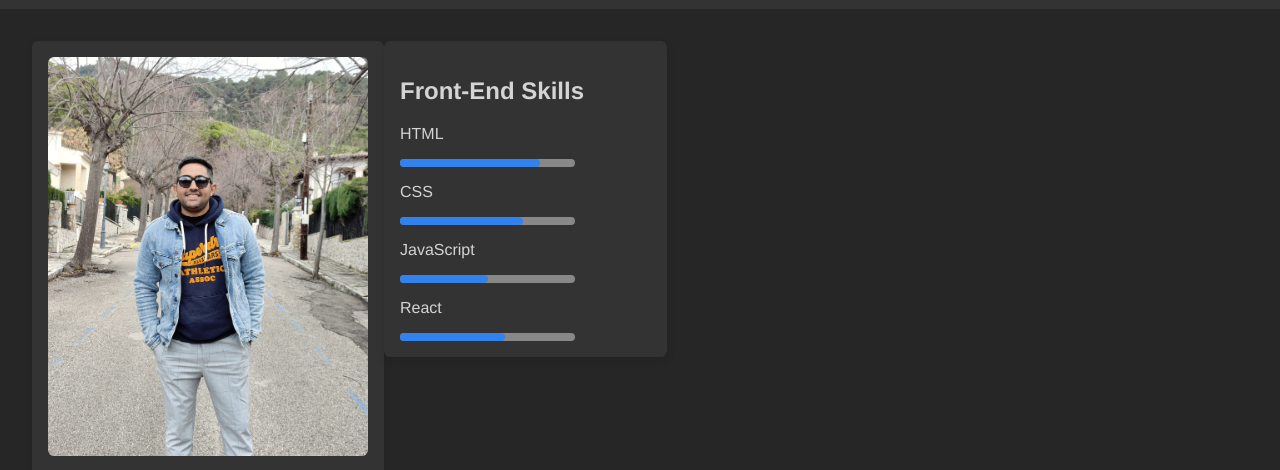
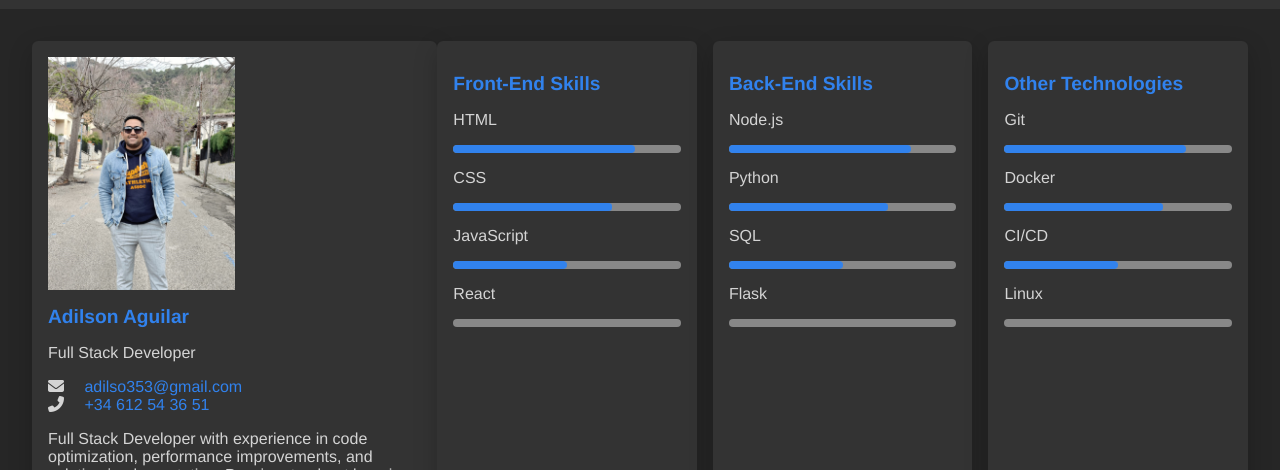
Before and after one commit to adilsoN353/portfolio-inicial-main, a plain HTML site: page index.html in a window 1280 px wide. Shown: the part 66-536 px from the top of the page. Drawn offline with Linux system fonts and the light colour scheme.

Commit message:
modificacion css

```diff
--- a/css/styles.css
+++ b/css/styles.css
@@ -248,7 +248,6 @@ body.dark {
     --skills-bar-length: 0%;
 }
 
-/* Global styles */
 * {
     box-sizing: border-box;
 }
@@ -259,8 +258,8 @@ a {
 }
 
 img {
-    max-width: 100%;
-    display: block;
+    max-width: 50%;
+    display: grid;
 }
 
 body {
@@ -277,7 +276,6 @@ body.dark {
     --bg-card-color: hsl(0, 0%, 20%);
 }
 
-/* Header styles */
 .header {
     display: flex;
     align-items: center;
@@ -317,14 +315,13 @@ body.dark {
     height: 30px;
     border: 1px solid var(--text-color);
     cursor: pointer;
-    transition: transform 0.3s;
+    transition: transform 0.3s ease-in-out;
 }
 
 .colors__item:hover {
-    transform: scale(1.1);
+    transform: scale(1.2);
 }
 
-/* Main and column layout */
 .main {
     display: grid;
     padding: 2em;
@@ -332,46 +329,37 @@ body.dark {
 
 @media screen and (min-width: 720px) {
     .main {
-        grid-template-columns: min-content 1fr;
+        grid-template-columns: 1fr 2fr;
     }
 }
 
 .column {
     display: grid;
-    gap: 0.5em;
+    gap: 1em;
 }
 
 @media screen and (min-width: 720px) {
     .column--right {
         grid-template-columns: repeat(3, 1fr);
-        grid-template-rows: repeat(3, min-content);
     }
 }
 
-/* Card styles */
 .card {
     padding: 1em;
     background-color: var(--bg-card-color);
     border-radius: var(--border-radius);
-    box-shadow: 0px 4px 10px rgba(0, 0, 0, 0.1);
-    transition: box-shadow 0.3s;
+    box-shadow: 0 0.5em 1.5em rgba(0, 0, 0, 0.2);
 }
 
-.card:hover {
-    box-shadow: 0px 6px 15px rgba(0, 0, 0, 0.2);
+.card__title {
+    font-size: 1.2rem;
+    color: var(--primary-color);
 }
 
-.card__image-container {
-    min-width: 320px;
-    border-radius: var(--border-radius);
-    overflow: hidden;
-}
-
-/* Skills section with animations */
 .skills__bar,
 .skills__bar::after {
     position: relative;
-    width: 175px;
+    width: 100%;
     height: 8px;
     background-color: #888;
     border-radius: var(--border-radius);
@@ -381,9 +369,8 @@ body.dark {
 .skills__bar::after {
     content: "";
     position: absolute;
-    left: -175px;
+    left: -100%;
     background-color: var(--primary-color);
-    transition: var(--transition);
     animation: skills-bar-fill 2s ease-in-out forwards;
 }
 
@@ -399,17 +386,12 @@ body.dark {
     --skills-bar-length: 50%;
 }
 
-.skills__bar--60::after {
-    --skills-bar-length: 60%;
-}
-
 @keyframes skills-bar-fill {
     to {
         transform: translateX(var(--skills-bar-length));
     }
 }
 
-/* Icon styles */
 .icon {
     margin-right: 1em;
 }
--- a/index.html
+++ b/index.html
@@ -88,42 +88,30 @@
 
 
 
-
 <!DOCTYPE html>
 <html lang="en">
 
 <head>
-  <!-- Meta tags importantes para la compatibilidad y el responsive design -->
   <meta charset="UTF-8" />
   <meta http-equiv="X-UA-Compatible" content="IE=edge" />
   <meta name="viewport" content="width=device-width, initial-scale=1.0" />
-
-  <!-- Archivo CSS externo para estilos globales -->
   <link rel="stylesheet" href="css/styles.css" />
-
-  <!-- Enlace a Font Awesome para iconos de redes sociales y otros íconos útiles -->
   <link href="https://cdnjs.cloudflare.com/ajax/libs/font-awesome/6.0.0-beta3/css/all.min.css" rel="stylesheet">
-
-  <!-- Título de la página -->
   <title>Portfolio</title>
 </head>
 
 <body class="dark">
-  <!-- Encabezado que incluye el interruptor de tema (dark/light) y los colores temáticos -->
+  <!-- Header -->
   <header class="header">
-    <!-- Contenedor para el interruptor de tema -->
     <div class="switches">
       <div id="toggle-theme" class="toggle-theme">
-        <!-- Icono de tema (luna/sol) para cambiar entre modo oscuro y claro -->
         <img id="toggle-icon" src="assets/icons/moon.svg" alt="icon theme" class="toggle-theme__icon">
-        <!-- Texto que indica el modo actual -->
         <p id="toggle-text" class="toggle-theme__text">Dark Mode</p>
       </div>
     </div>
 
-    <!-- Contenedor de colores para cambiar el color primario del tema -->
+    <!-- Color Picker -->
     <div id="toggle-colors" class="colors">
-      <!-- Cada div representa un color diferente, que se puede seleccionar para personalizar el tema -->
       <div data-color="hsl(214, 84%, 56%)" class="colors__item colors__item--blue"></div>
       <div data-color="hsl(150, 84%, 56%)" class="colors__item colors__item--green"></div>
       <div data-color="hsl(276, 84%, 56%)" class="colors__item colors__item--purple"></div>
@@ -131,36 +119,27 @@
     </div>
   </header>
 
-  <!-- Contenido principal de la página -->
+  <!-- Main Content -->
   <main class="main">
-    <!-- Columna izquierda donde se encuentra la tarjeta del perfil -->
+    <!-- Left Column: Personal Info -->
     <section class="column column--left">
-      <!-- Tarjeta del perfil personal -->
       <article class="card card--profile">
-        <!-- Contenedor de la imagen del perfil -->
         <div class="card__image-container">
-          <!-- Imagen del perfil (debería ser una imagen personal) -->
           <img src="/assets/images/image.svg.jpg" alt="Profile Image" />
         </div>
         <div class="card-header">
-          <!-- Nombre del desarrollador -->
           <h2 class="card__title">Adilson Aguilar</h2>
-          <!-- Título profesional -->
           <p class="card__subtitle">Full Stack Developer</p>
         </div>
         <div class="card__body">
-          <!-- Información de contacto -->
           <div class="card__link">
             <i class="fas fa-envelope icon"></i>
-            <!-- Enlace al correo electrónico -->
             <a href="mailto:adilso353@gmail.com">adilso353@gmail.com</a>
           </div>
           <div class="card__link">
             <i class="fas fa-phone-alt icon"></i>
-            <!-- Número de teléfono con un enlace para llamar -->
             <a href="tel:+34 612 54 36 51">+34 612 54 36 51</a>
           </div>
-          <!-- Breve descripción sobre ti -->
           <p class="card__text">
             Full Stack Developer with experience in code optimization, performance improvements,
             and solution implementation. Passionate about learning and improving every day in a dynamic environment.
@@ -169,13 +148,12 @@
       </article>
     </section>
 
-    <!-- Columna derecha donde se muestran las habilidades -->
+    <!-- Right Columns: Skills -->
     <section class="column column--right">
-      <!-- Tarjeta que muestra las habilidades front-end -->
+      <!-- Front-End Skills -->
       <article class="card">
         <h2 class="card__title">Front-End Skills</h2>
         <div class="skills">
-          <!-- Cada bloque representa una habilidad con una barra de progreso -->
           <div class="skills__items">
             <p class="skills__tech">HTML</p>
             <div class="skills__bar skills__bar--80"></div>
@@ -194,12 +172,56 @@
           </div>
         </div>
       </article>
+
+      <!-- Back-End Skills -->
+      <article class="card">
+        <h2 class="card__title">Back-End Skills</h2>
+        <div class="skills">
+          <div class="skills__items">
+            <p class="skills__tech">Node.js</p>
+            <div class="skills__bar skills__bar--80"></div>
+          </div>
+          <div class="skills__items">
+            <p class="skills__tech">Python</p>
+            <div class="skills__bar skills__bar--70"></div>
+          </div>
+          <div class="skills__items">
+            <p class="skills__tech">SQL</p>
+            <div class="skills__bar skills__bar--50"></div>
+          </div>
+          <div class="skills__items">
+            <p class="skills__tech">Flask</p>
+            <div class="skills__bar skills__bar--60"></div>
+          </div>
+        </div>
+      </article>
+
+      <!-- Other Technologies -->
+      <article class="card">
+        <h2 class="card__title">Other Technologies</h2>
+        <div class="skills">
+          <div class="skills__items">
+            <p class="skills__tech">Git</p>
+            <div class="skills__bar skills__bar--80"></div>
+          </div>
+          <div class="skills__items">
+            <p class="skills__tech">Docker</p>
+            <div class="skills__bar skills__bar--70"></div>
+          </div>
+          <div class="skills__items">
+            <p class="skills__tech">CI/CD</p>
+            <div class="skills__bar skills__bar--50"></div>
+          </div>
+          <div class="skills__items">
+            <p class="skills__tech">Linux</p>
+            <div class="skills__bar skills__bar--60"></div>
+          </div>
+        </div>
+      </article>
     </section>
   </main>
 
-  <!-- Archivo JavaScript para el comportamiento dinámico de la página -->
   <script src="js/scripts.js"></script>
-  <!-- Carga de Font Awesome Kit para íconos adicionales -->
   <script src="https://kit.fontawesome.com/90d8ffd3e8.js" crossorigin="anonymous"></script>
 </body>
 
--- a/js/scripts.js
+++ b/js/scripts.js
@@ -21,6 +21,7 @@
 // })
 
 
+// Seleccionamos los elementos del DOM que vamos a usar
 // Seleccionamos los elementos del DOM que vamos a usar
 const toggleTheme = document.getElementById('toggle-theme');
 const toggleIcon = document.getElementById('toggle-icon');
```
